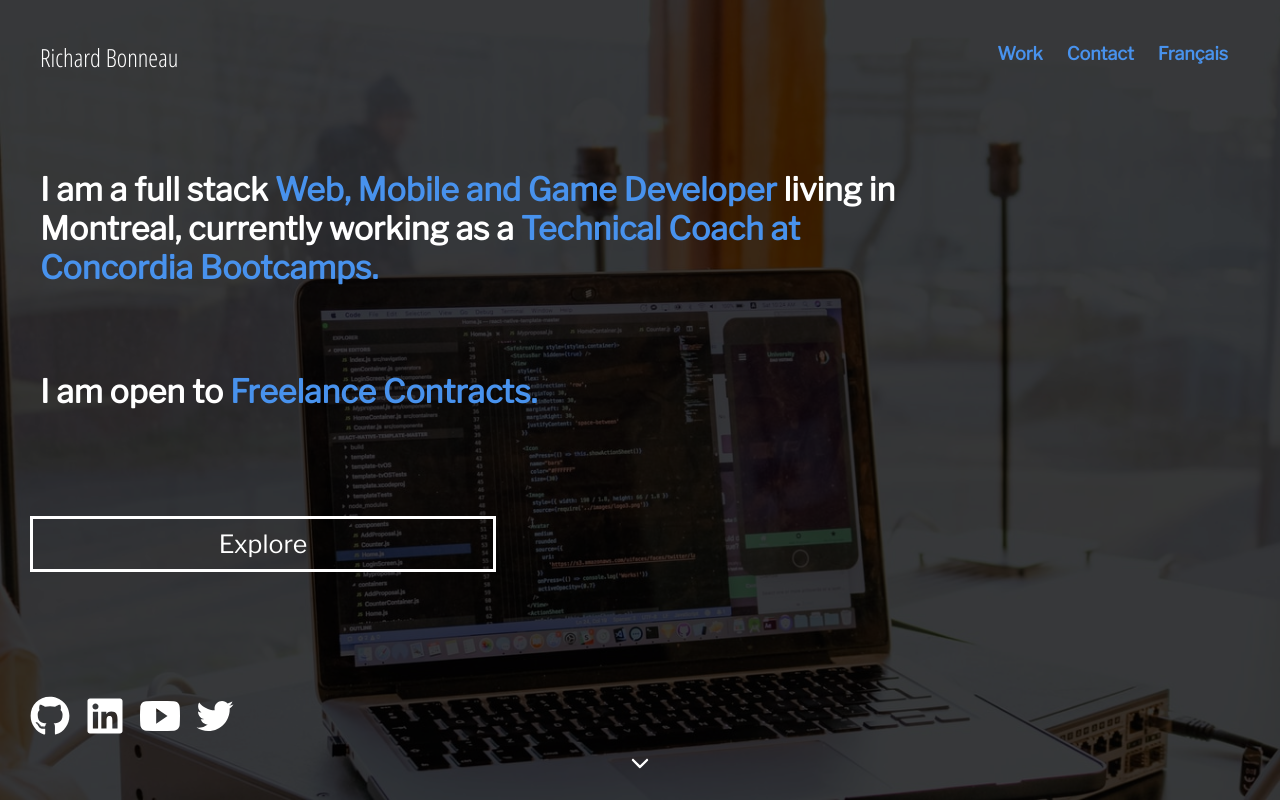
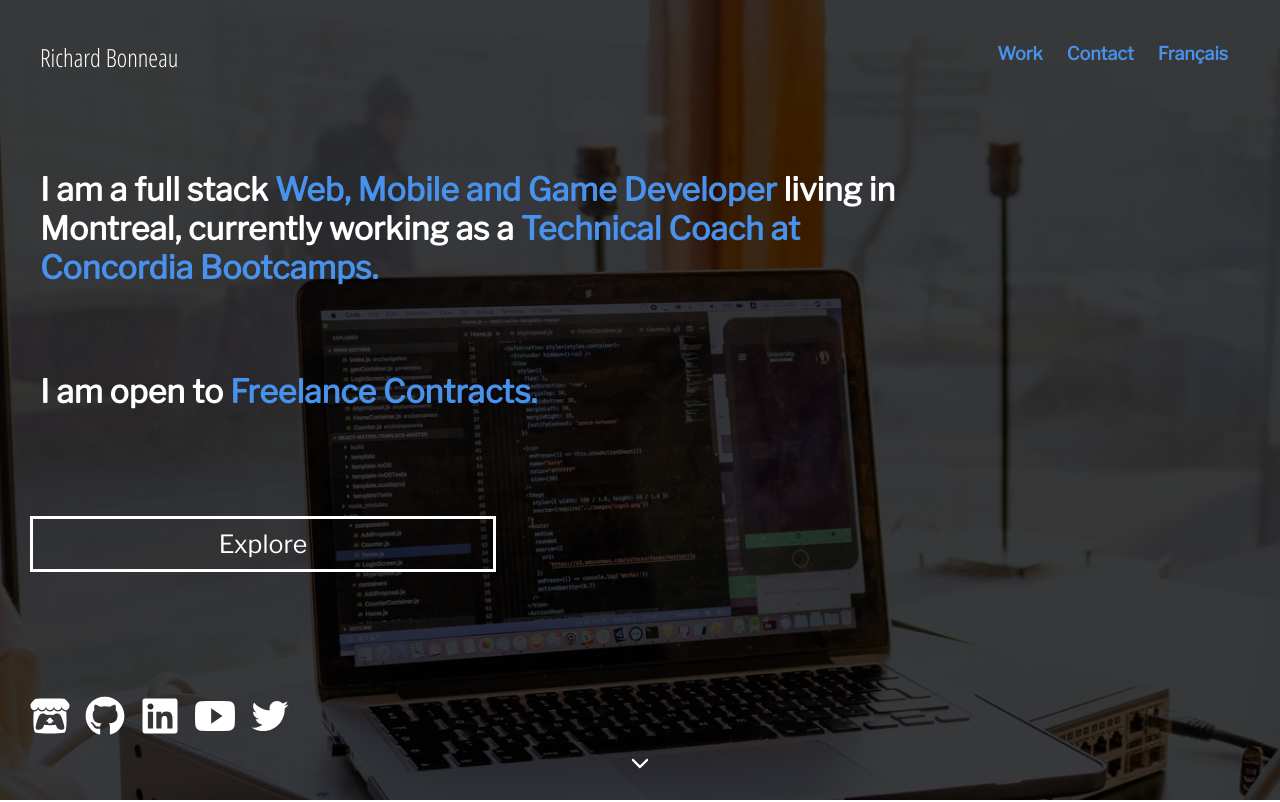
Before and after one commit to richardbonneau/portfolio, a React (Create React App) app: page / in a window 1280 px wide. Shown: the top 802 px of the page. Built offline with nearby package versions, Linux system fonts and the light colour scheme.

Commit message:
added itch and fixed twitter

```diff
--- a/src/App.js
+++ b/src/App.js
@@ -1,6 +1,13 @@
 import React, { useState, useEffect } from "react";
 import Project from "./components/project";
-import { FaGithub, FaLinkedin, FaBars, FaTimes, FaFacebookMessenger } from "react-icons/fa";
+import {
+  FaGithub,
+  FaLinkedin,
+  FaBars,
+  FaTimes,
+  FaFacebookMessenger,
+  FaItchIo,
+} from "react-icons/fa";
 import { IoIosArrowDown, IoMdMail, IoLogoYoutube, IoLogoTwitter } from "react-icons/io";
 import "./App.css";
 import { latestWork, translation } from "./utils/data.js";
@@ -103,6 +110,9 @@ function App() {
           </div>
         </div>
         <div className="hero-icons">
+          <a href="https://sixthmoon.itch.io/" target="_blank">
+            <FaItchIo className="icon" />
+          </a>
           <a href="https://www.github.com/richardbonneau" target="_blank">
             <FaGithub className="icon" />
           </a>
@@ -112,7 +122,7 @@ function App() {
           <a href="https://www.youtube.com/channel/UCf9CaENsQfebsDg85bAjIVw" target="_blank">
             <IoLogoYoutube className="icon" />
           </a>
-          <a href="https://twitter.com/iamrubik" target="_blank">
+          <a href="https://twitter.com/sixthsoftware" target="_blank">
             <IoLogoTwitter className="icon" />
           </a>
         </div>
```
